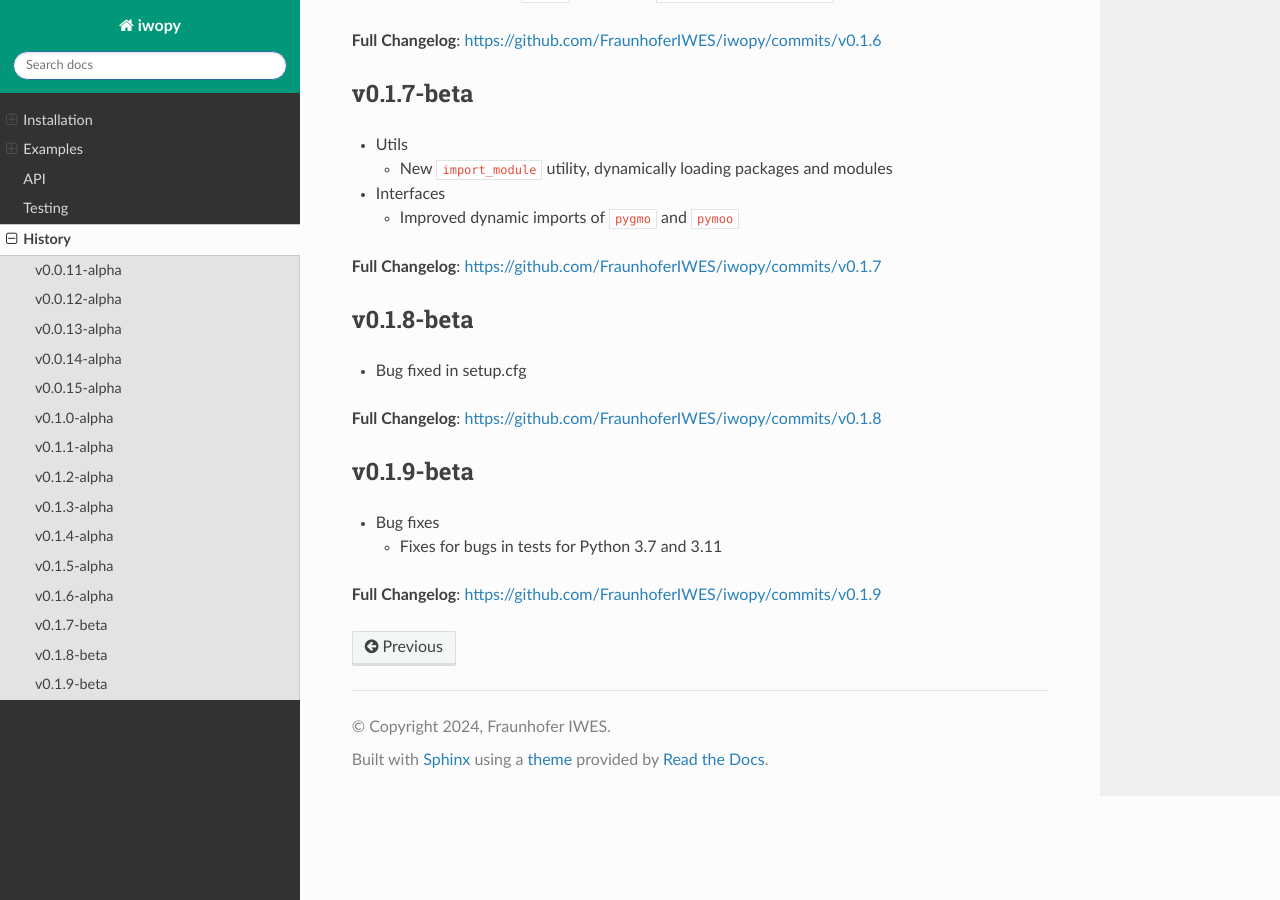
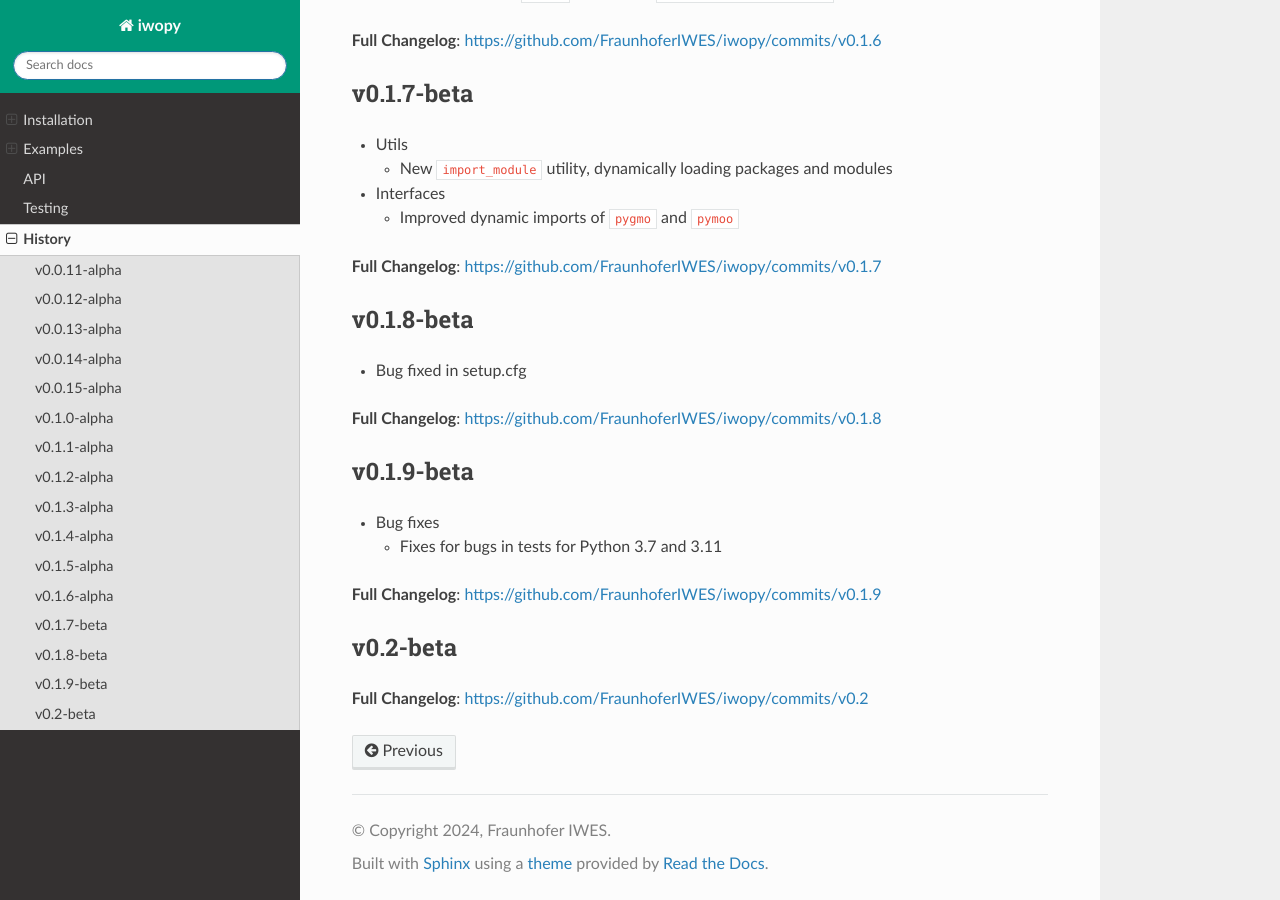
Before and after one commit to FraunhoferIWES/iwopy, a Sphinx documentation site: the page built from docs/source/history.md, in a window 1280 px wide and 900 px high, scrolled down 3200 px. Built offline with Sphinx 7.4.7 and the Read the Docs theme 2.0.0, drawn with Linux system fonts in a browser that asks for light colours; pages that are not in the unit, such as notebooks, are missing from menus; the version number could not be read and is left out.

Commit message:
version increase

```diff
--- a/docs/source/history.md
+++ b/docs/source/history.md
@@ -135,3 +135,8 @@ Enjoy - we are awaiting comments and issues, thanks for testing.
   - Fixes for bugs in tests for Python 3.7 and 3.11
 
 **Full Changelog**: [https://github.com/FraunhoferIWES/iwopy/commits/v0.1.9](https://github.com/FraunhoferIWES/iwopy/commits/v0.1.9)
+
+## v0.2-beta
+
+
+**Full Changelog**: [https://github.com/FraunhoferIWES/iwopy/commits/v0.2](https://github.com/FraunhoferIWES/iwopy/commits/v0.2)
```
Also changed, not shown: 1 other file.
